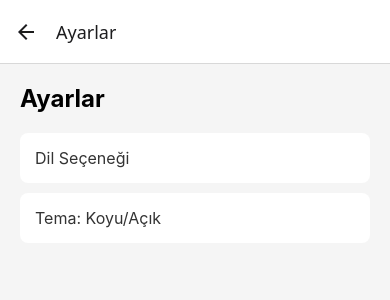
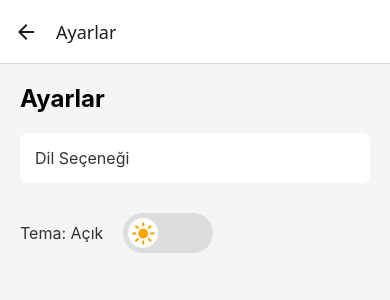
Before and after one commit to BeydaNurPinarbasi/Otel_Project, a React Native app: screen /Settings in a window 390 px wide. Shown: the top 300 px of the page. Built offline with nearby package versions, Linux system fonts and the light colour scheme.

Commit message:
Settings screens update tema

```diff
--- a/package.json
+++ b/package.json
@@ -9,7 +9,9 @@
     "web": "expo start --web"
   },
   "dependencies": {
+    "@expo/vector-icons": "^14.0.4",
     "@react-native-firebase/app": "^21.6.1",
+    "@react-native-picker/picker": "^2.11.0",
     "@react-navigation/elements": "^2.2.0",
     "@react-navigation/native": "^7.0.9",
     "@react-navigation/native-stack": "^7.1.10",
@@ -20,9 +22,12 @@
     "formik": "^2.4.6",
     "react": "18.3.1",
     "react-native": "0.76.3",
+    "react-native-date-picker": "^5.0.8",
     "react-native-dotenv": "^3.4.11",
     "react-native-gesture-handler": "^2.21.2",
     "react-native-maps": "^1.20.1",
+    "react-native-picker-select": "^9.3.1",
+    "react-native-reanimated": "^3.16.7",
     "react-native-safe-area-context": "4.12.0",
     "react-native-screens": "~4.1.0",
     "react-native-vector-icons": "^10.2.0",
--- a/src/screens/SettingsScreen.js
+++ b/src/screens/SettingsScreen.js
@@ -1,26 +1,67 @@
-import React from 'react';
+import React, { useState } from 'react';
 import { View, Text, StyleSheet, TouchableOpacity } from 'react-native';
+import { Ionicons } from '@expo/vector-icons'; // Güneş ve ay ikonları için
+
+const ThemeToggle = ({ isDarkMode, toggleTheme }) => {
+  return (
+    <View style={styles.container}>
+      <TouchableOpacity
+        style={[
+          styles.toggleContainer,
+          { backgroundColor: isDarkMode ? '#333' : '#ddd' },
+        ]}
+        onPress={toggleTheme}
+      >
+        {/* Toggle Icon */}
+        <View
+          style={[
+            styles.toggleCircle,
+            { alignSelf: isDarkMode ? 'flex-end' : 'flex-start' },
+
+          ]}
+        >
+          <Ionicons
+            name={isDarkMode ? 'moon' : 'sunny'}
+            size={25}
+            color={isDarkMode ? 'Black' : 'orange'}
+          />
+        </View>
+      </TouchableOpacity>
+    </View>
+  );
+};
 
 const SettingsScreen = () => {
+  const [isDarkMode, setIsDarkMode] = useState(false); // Tema durumu
+
+  const toggleTheme = () => {
+    setIsDarkMode((prevMode) => !prevMode);
+    console.log('Tema değiştirildi:', isDarkMode ? 'Açık' : 'Koyu');
+  };
+
   return (
-    <View style={styles.container}>
-      <Text style={styles.header}>Ayarlar</Text>
+    <View style={[styles.container, { backgroundColor: isDarkMode ? '#333' : '#f5f5f5' }]}>
+      <Text style={[styles.header, { color: isDarkMode ? '#fff' : '#000' }]}>Ayarlar</Text>
 
       {/* Dil Ayarı */}
       <TouchableOpacity
-        style={styles.option}
-        onPress={() => console.log('Dil Seçeneği Açıldı!')} // Butona basıldığında çalışacak kod
+        style={[styles.option, { backgroundColor: isDarkMode ? '#555' : '#fff' }]}
+        onPress={() => console.log('Dil Seçeneği Açıldı!')}
       >
-        <Text style={styles.optionText}>Dil Seçeneği</Text>
+        <Text style={[styles.optionText, { color: isDarkMode ? '#fff' : '#333' }]}>
+          Dil Seçeneği
+        </Text>
       </TouchableOpacity>
 
       {/* Tema Ayarı */}
-      <TouchableOpacity
-        style={styles.option}
-        onPress={() => console.log('Tema Seçimi Açıldı!')} // Butona basıldığında çalışacak kod
-      >
-        <Text style={styles.optionText}>Tema: Koyu/Açık</Text>
-      </TouchableOpacity>
+      <View style={styles.themeContainer}>
+        <Text style={[styles.optionText, { color: isDarkMode ? '#fff' : '#333'  }]}>
+          Tema: {isDarkMode ? 'Koyu' : 'Açık'}
+        </Text>
+
+        {/* Tema Değiştirme Toggle */}
+        <ThemeToggle isDarkMode={isDarkMode} toggleTheme={toggleTheme} />
+      </View>
     </View>
   );
 };
@@ -29,7 +70,6 @@ const styles = StyleSheet.create({
   container: {
     flex: 1,
     padding: 20,
-    backgroundColor: '#f5f5f5',
   },
   header: {
     fontSize: 24,
@@ -37,7 +77,6 @@ const styles = StyleSheet.create({
     marginBottom: 20,
   },
   option: {
-    backgroundColor: '#ffffff',
     padding: 15,
     borderRadius: 8,
     marginBottom: 10,
@@ -45,7 +84,29 @@ const styles = StyleSheet.create({
   },
   optionText: {
     fontSize: 16,
-    color: '#333333',
+
+  },
+  themeContainer: {
+    flexDirection: 'row', // Elemanları yatayda hizala
+    justifyContent: 'space-between', // Aralarındaki boşluğu eşit dağıt
+    alignItems: 'center', // Dikeyde ortala
+    marginBottom: 10,
+
+  },
+  toggleContainer: {
+    width: 90,
+    height: 40,
+    borderRadius: 20,
+    justifyContent: 'center',
+    padding: 5,
+  },
+  toggleCircle: {
+    width: 30,
+    height: 30,
+    borderRadius: 15,
+    backgroundColor: '#fff',
+    justifyContent: 'center',
+    alignItems: 'center',
   },
 });
 
```
Also changed, not shown: src/screens/ReservationScreen.js (added, +58 -0 lines), 1 other file (tests, documents, lock files or other folders).
